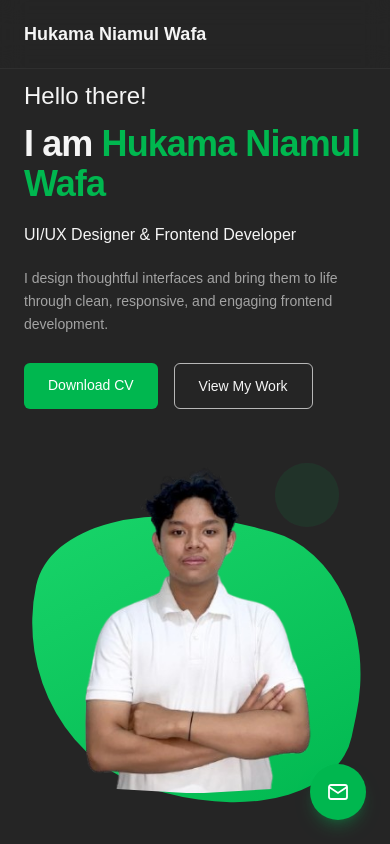
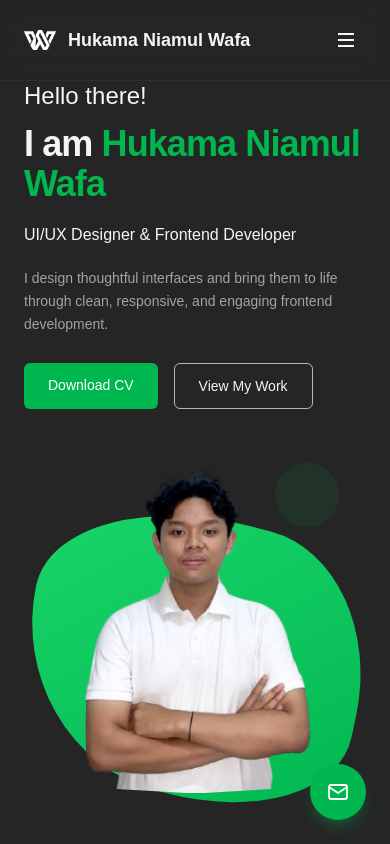
Before and after one commit to waappp/web-portfolio, a Nuxt app: page / in a window 390 px wide. Shown: the top 844 px of the page. Built offline with nearby package versions, Linux system fonts and the light colour scheme.

Commit message:
waaapaaa

```diff
--- a/app/app.vue
+++ b/app/app.vue
@@ -1,3 +1,15 @@
+<script setup lang="ts">
+useHead({
+  link: [
+    {
+      rel: 'icon',
+      type: 'image/png',
+      href: '/wapa.png',
+    },
+  ],
+})
+</script>
+
 <template>
-  <NuxtPage/>
+  <NuxtPage />
 </template>
--- a/app/components/Navbar.vue
+++ b/app/components/Navbar.vue
@@ -1,3 +1,7 @@
+<script setup lang="ts">
+const menuOpen = ref(false)
+</script>
+
 <template>
   <header class="fixed top-0 left-0 z-50 w-full border-b border-white/5 bg-background/95 backdrop-blur-md">
     <nav
@@ -5,8 +9,13 @@
     >
       <NuxtLink
         to="/"
-        class="text-lg font-semibold text-primary"
+        class="flex items-center gap-3 text-lg font-semibold text-primary"
       >
+        <img
+          src="/wapa.png"
+          alt="Wafa logo"
+          class="h-8 w-8 object-contain sm:h-9 sm:w-9"
+        />
         Hukama Niamul Wafa
       </NuxtLink>
 
@@ -46,6 +55,87 @@
       >
         Let's Talk
       </a>
+
+      <button
+        type="button"
+        :aria-expanded="menuOpen"
+        aria-label="Toggle navigation menu"
+        class="flex h-10 w-10 items-center justify-center rounded-md text-primary transition hover:bg-accent/10 md:hidden"
+        @click="menuOpen = !menuOpen"
+      >
+        <svg
+          v-if="!menuOpen"
+          xmlns="http://www.w3.org/2000/svg"
+          viewBox="0 0 24 24"
+          fill="none"
+          stroke="currentColor"
+          stroke-width="2"
+          class="h-6 w-6"
+          aria-hidden="true"
+        >
+          <path d="M4 6h16M4 12h16M4 18h16" />
+        </svg>
+
+        <svg
+          v-else
+          xmlns="http://www.w3.org/2000/svg"
+          viewBox="0 0 24 24"
+          fill="none"
+          stroke="currentColor"
+          stroke-width="2"
+          class="h-6 w-6"
+          aria-hidden="true"
+        >
+          <path d="M6 6l12 12M18 6 6 18" />
+        </svg>
+      </button>
     </nav>
+
+    <div
+      v-if="menuOpen"
+      class="border-t border-white/5 bg-background px-6 py-4 md:hidden"
+    >
+      <div class="flex flex-col gap-4">
+        <NuxtLink
+          to="/"
+          class="text-sm text-secondary transition hover:text-accent"
+          @click="menuOpen = false"
+        >
+          Home
+        </NuxtLink>
+
+        <a
+          href="#about"
+          class="text-sm text-secondary transition hover:text-accent"
+          @click="menuOpen = false"
+        >
+          About
+        </a>
+
+        <a
+          href="#portfolio"
+          class="text-sm text-secondary transition hover:text-accent"
+          @click="menuOpen = false"
+        >
+          Portfolio
+        </a>
+
+        <a
+          href="#contact"
+          class="text-sm text-secondary transition hover:text-accent"
+          @click="menuOpen = false"
+        >
+          Contact
+        </a>
+
+        <a
+          href="mailto:hukamanw@gmail.com?subject=Let's%20Work%20Together"
+          class="w-fit rounded-md border border-accent px-5 py-2 text-sm text-primary transition hover:bg-accent"
+          @click="menuOpen = false"
+        >
+          Let's Talk
+        </a>
+      </div>
+    </div>
   </header>
 </template>
```
Also changed, not shown: public/wapa.png (added).
